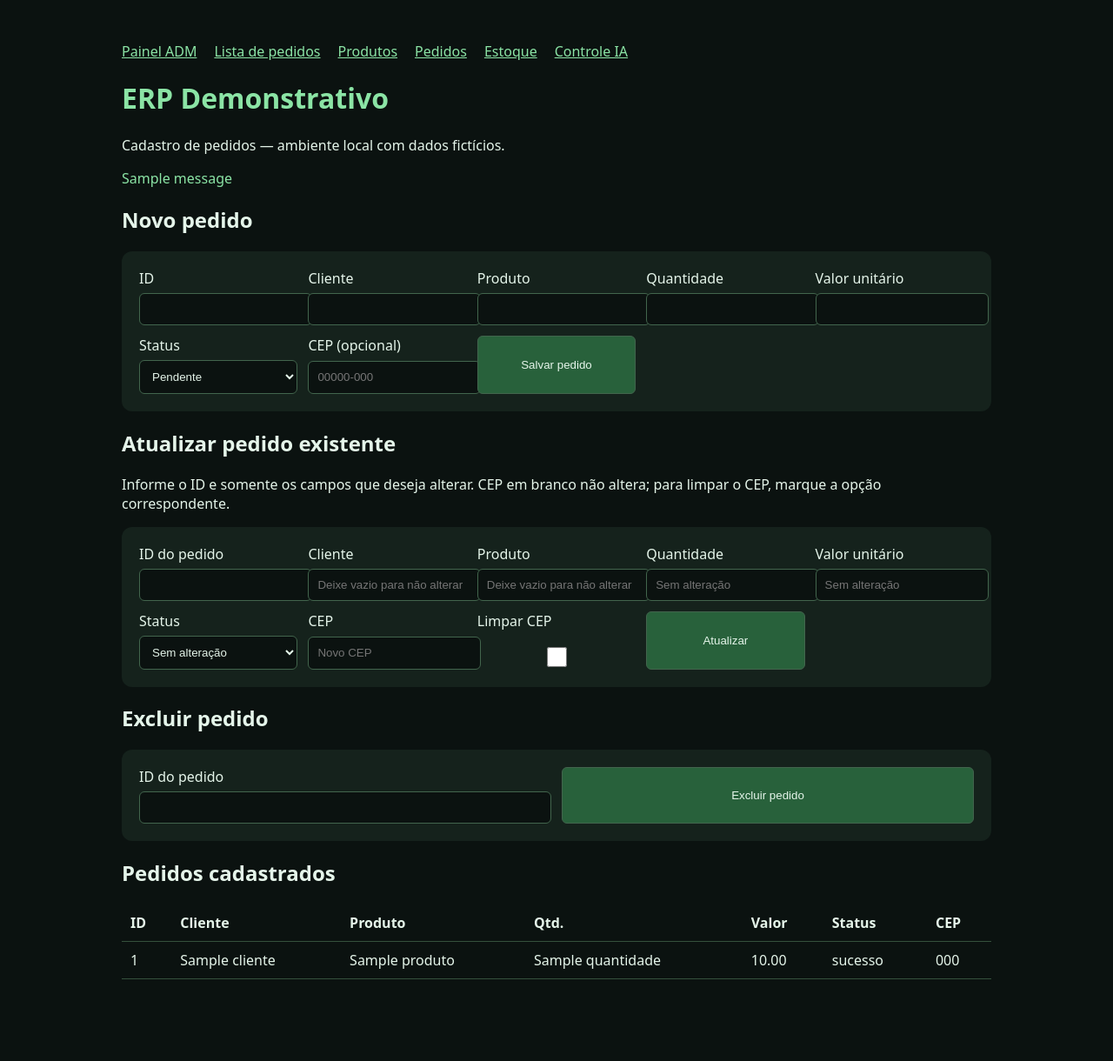
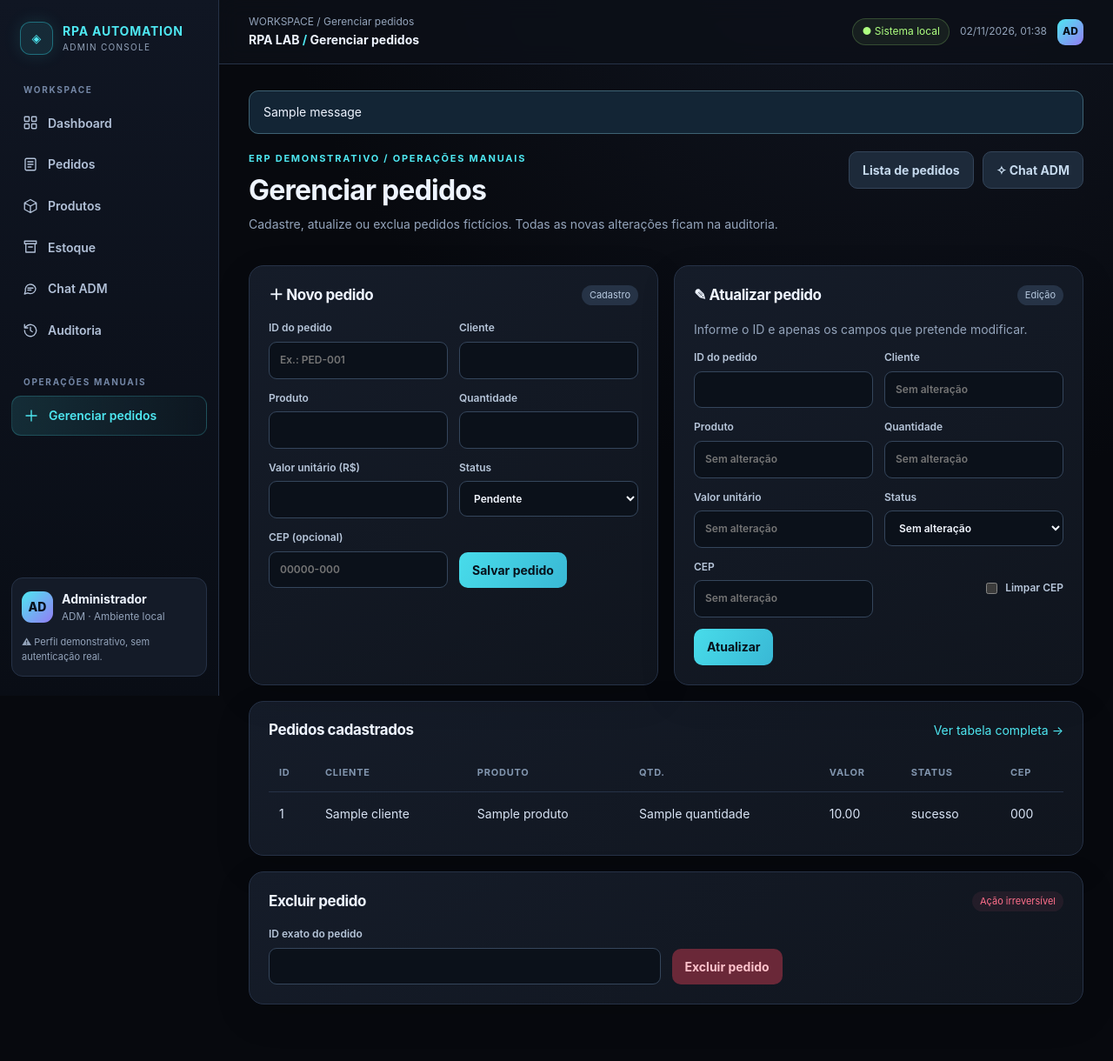
Before and after one commit to phzl0/RPA-Automation-Lab, a Flask app: template erp/templates/index.html in a window 1280 px wide. Shown: the whole page at 87% size. Before the commit the page ends 1126 px from the top, so only its background shows below. Run offline with Flask 3, Linux system fonts and the light colour scheme; the template is opened without the code that fills it: most values are stand-ins (such as "Sample title", 1, 10 or a date in 2020); one stand-in notice (Sample message) is shown.

Commit message:
refactor: unified neon forms, tables and built-in confirmation dialogs

```diff
--- a/erp/templates/index.html
+++ b/erp/templates/index.html
@@ -1,26 +1,14 @@
-<!doctype html>
-<html lang="pt-BR"><head><meta charset="utf-8"><meta name="viewport" content="width=device-width,initial-scale=1"><title>ERP Demo | RPA Lab</title>
-<style>body{font:16px system-ui;background:#0b1210;color:#e5f5ea;margin:3rem auto;max-width:1000px;padding:0 1rem}h1{color:#8be4a5}form{display:grid;grid-template-columns:repeat(auto-fit,minmax(160px,1fr));gap:12px;background:#15221c;padding:20px;border-radius:12px}label{display:grid;gap:6px}input,select,button{padding:10px;background:#0b1210;color:#e5f5ea;border:1px solid #42654d;border-radius:6px}button{background:#28613b;cursor:pointer}table{width:100%;border-collapse:collapse;margin-top:20px}td,th{border-bottom:1px solid #35513c;padding:10px;text-align:left}.success{color:#8be4a5}.error{color:#ff9e9e}</style></head>
-<body><nav><a href="/adm" style="color:#8be4a5;margin-right:20px">Painel ADM</a><a href="/pedidos/lista" style="color:#8be4a5;margin-right:20px">Lista de pedidos</a><a href="/produtos" style="color:#8be4a5;margin-right:20px">Produtos</a><a href="/" style="color:#8be4a5;margin-right:20px">Pedidos</a><a href="/estoque" style="color:#8be4a5;margin-right:20px">Estoque</a><a href="/controle" style="color:#8be4a5">Controle IA</a></nav><h1>ERP Demonstrativo</h1><p>Cadastro de pedidos — ambiente local com dados fictícios.</p>
-{% for category,message in get_flashed_messages(with_categories=true) %}<p role="alert" class="{{ category }}">{{ message }}</p>{% endfor %}
-<h2>Novo pedido</h2><form method="post" action="{{ url_for('cadastrar') }}">
-<label>ID<input name="pedido_id" required></label><label>Cliente<input name="cliente" required></label>
-<label>Produto<input name="produto" required></label><label>Quantidade<input name="quantidade" type="number" min="1" required></label>
-<label>Valor unitário<input name="valor_unitario" type="number" step="0.01" min="0" required></label>
-<label>Status<select name="status"><option value="pendente">Pendente</option><option value="processando">Processando</option><option value="concluido">Concluído</option></select></label>
-<label>CEP (opcional)<input name="cep" placeholder="00000-000" inputmode="numeric"></label><button type="submit">Salvar pedido</button></form>
-<h2>Atualizar pedido existente</h2><p>Informe o ID e somente os campos que deseja alterar. CEP em branco não altera; para limpar o CEP, marque a opção correspondente.</p><form method="post" action="/pedidos/atualizar"><label>ID do pedido<input name="pedido_id" required></label><label>Cliente<input name="cliente" placeholder="Deixe vazio para não alterar"></label><label>Produto<input name="produto" placeholder="Deixe vazio para não alterar"></label><label>Quantidade<input name="quantidade" type="number" min="1" placeholder="Sem alteração"></label><label>Valor unitário<input name="valor_unitario" type="number" step="0.01" min="0" placeholder="Sem alteração"></label><label>Status<select name="status"><option value="">Sem alteração</option><option value="pendente">Pendente</option><option value="processando">Processando</option><option value="concluido">Concluído</option></select></label><label>CEP<input name="cep" placeholder="Novo CEP"></label><label>Limpar CEP <input type="checkbox" name="limpar_cep" value="1"></label><button type="submit">Atualizar</button></form><h2>Excluir pedido</h2><form action="/pedidos/excluir" method="post" data-confirm="true"><label>ID do pedido<input name="pedido_id" required></label><button type="submit">Excluir pedido</button></form><h2>Pedidos cadastrados</h2><table><thead><tr><th>ID</th><th>Cliente</th><th>Produto</th><th>Qtd.</th><th>Valor</th><th>Status</th><th>CEP</th></tr></thead><tbody>
-{% for p in pedidos %}<tr data-pedido-id="{{ p['pedido_id'] }}"><td>{{ p['pedido_id'] }}</td><td>{{ p['cliente'] }}</td><td>{{ p['produto'] }}</td><td>{{ p['quantidade'] }}</td><td>{{ '%.2f'|format(p['valor_unitario']) }}</td><td>{{ p['status'] }}</td><td>{{ p['cep'] or '—' }}</td></tr>{% endfor %}
-</tbody></table><dialog id="erp-confirm" style="background:#14251b;color:#e9f6ef;border:1px solid #6da27d;border-radius:15px;padding:25px;max-width:440px;width:90%;box-shadow:0 15px 80px #0009"><h2>Confirmar exclusão</h2><p id="erp-confirm-description"></p><div style="display:flex;gap:10px;justify-content:flex-end"><button id="erp-confirm-cancel" type="button">Cancelar</button><button id="erp-confirm-accept" type="button" style="background:#993f3f">Excluir registro</button></div></dialog>
-<script>
-let pendingForm=null;
-const dialog=document.getElementById('erp-confirm');
-document.querySelectorAll('form[data-confirm="true"]').forEach(form=>form.addEventListener('submit',event=>{
- event.preventDefault();pendingForm=form;
- const key=form.querySelector('[name="pedido_id"],[name="sku"]');
- document.getElementById('erp-confirm-description').textContent='Deseja realmente excluir o registro '+(key?key.value:'selecionado')+'? Esta operação não possui desfazer.';
- dialog.showModal();
-}));
-document.getElementById('erp-confirm-cancel').onclick=()=>{pendingForm=null;dialog.close()};
-document.getElementById('erp-confirm-accept').onclick=()=>{if(!pendingForm)return;const form=pendingForm;pendingForm=null;dialog.close();form.submit()};
-</script></body></html>
+{% extends "base.html" %}{% set section="cadastro" %}{% set page_name="Gerenciar pedidos" %}{% block title %}Gerenciar pedidos | RPA LAB{% endblock %}{% block content %}
+<div class="page-head"><div><div class="eyebrow">ERP Demonstrativo / Operações manuais</div><h1>Gerenciar pedidos</h1><p class="muted">Cadastre, atualize ou exclua pedidos fictícios. Todas as novas alterações ficam na auditoria.</p></div><div class="button-row"><a class="btn secondary" href="/pedidos/lista">Lista de pedidos</a><a class="btn secondary" href="/controle">✧ Chat ADM</a></div></div>
+<div class="panel-grid"><section class="card"><div class="section-title"><h2>＋ Novo pedido</h2><span class="tag">Cadastro</span></div><form class="form-grid" action="/pedidos" method="post">
+<label>ID do pedido <input name="pedido_id" required placeholder="Ex.: PED-001"></label><label>Cliente <input name="cliente" required></label>
+<label>Produto <input name="produto" required></label><label>Quantidade <input name="quantidade" type="number" min="1" required></label>
+<label>Valor unitário (R$) <input name="valor_unitario" type="number" step="0.01" min="0" required></label><label>Status <select name="status"><option value="pendente">Pendente</option><option value="processando">Processando</option><option value="concluido">Concluído</option></select></label>
+<label>CEP (opcional) <input name="cep" placeholder="00000-000"></label><div class="form-actions"><button type="submit">Salvar pedido</button></div></form></section>
+<section class="card"><div class="section-title"><h2>✎ Atualizar pedido</h2><span class="tag">Edição</span></div><p class="muted">Informe o ID e apenas os campos que pretende modificar.</p><form class="form-grid" action="/pedidos/atualizar" method="post">
+<label>ID do pedido <input name="pedido_id" required></label><label>Cliente <input name="cliente" placeholder="Sem alteração"></label><label>Produto <input name="produto" placeholder="Sem alteração"></label>
+<label>Quantidade <input name="quantidade" type="number" min="1" placeholder="Sem alteração"></label><label>Valor unitário <input name="valor_unitario" type="number" step="0.01" min="0" placeholder="Sem alteração"></label><label>Status <select name="status"><option value="">Sem alteração</option><option value="pendente">Pendente</option><option value="processando">Processando</option><option value="concluido">Concluído</option></select></label><label>CEP <input name="cep" placeholder="Sem alteração"></label><label style="justify-content:end;flex-direction:row;align-items:center"><input style="width:auto" type="checkbox" name="limpar_cep" value="1"> Limpar CEP</label><div class="form-actions"><button type="submit">Atualizar</button></div></form></section></div>
+<section class="card" style="margin-top:18px"><div class="section-title"><h2>Pedidos cadastrados</h2><a href="/pedidos/lista">Ver tabela completa →</a></div><div class="table-wrap"><table><thead><tr><th>ID</th><th>Cliente</th><th>Produto</th><th>Qtd.</th><th>Valor</th><th>Status</th><th>CEP</th></tr></thead><tbody>{% for p in pedidos %}<tr data-pedido-id="{{ p['pedido_id'] }}"><td>{{ p['pedido_id'] }}</td><td>{{ p['cliente'] }}</td><td>{{ p['produto'] }}</td><td>{{ p['quantidade'] }}</td><td>{{ '%.2f'|format(p['valor_unitario']) }}</td><td>{{ p['status'] }}</td><td>{{ p['cep'] or '—' }}</td></tr>{% else %}<tr><td class="table-empty" colspan="7">Nenhum pedido cadastrado.</td></tr>{% endfor %}</tbody></table></div></section>
+<section class="card" style="margin-top:18px"><div class="section-title"><h2>Excluir pedido</h2><span class="tag error">Ação irreversível</span></div><form class="form-grid" action="/pedidos/excluir" method="post" data-confirm="true"><label>ID exato do pedido <input name="pedido_id" required></label><div class="form-actions"><button type="submit" class="btn danger">Excluir pedido</button></div></form></section>
+<dialog id="erp-confirm"><h2>Confirmar exclusão</h2><p id="erp-confirm-description"></p><div class="button-row"><button type="button" class="btn secondary" id="erp-confirm-cancel">Cancelar</button><button type="button" class="btn danger" id="erp-confirm-accept">Excluir registro</button></div></dialog>
+{% endblock %}{% block scripts %}<script>let pendingForm=null;const dialog=document.getElementById('erp-confirm');document.querySelectorAll('form[data-confirm="true"]').forEach(form=>form.addEventListener('submit',e=>{e.preventDefault();pendingForm=form;const input=form.querySelector('[name="pedido_id"]');document.getElementById('erp-confirm-description').textContent='Você confirma a exclusão permanente do pedido '+input.value+'?';dialog.showModal()}));document.getElementById('erp-confirm-cancel').onclick=()=>{pendingForm=null;dialog.close()};document.getElementById('erp-confirm-accept').onclick=()=>{if(pendingForm){const f=pendingForm;pendingForm=null;dialog.close();f.submit()}}</script>{% endblock %}
```
